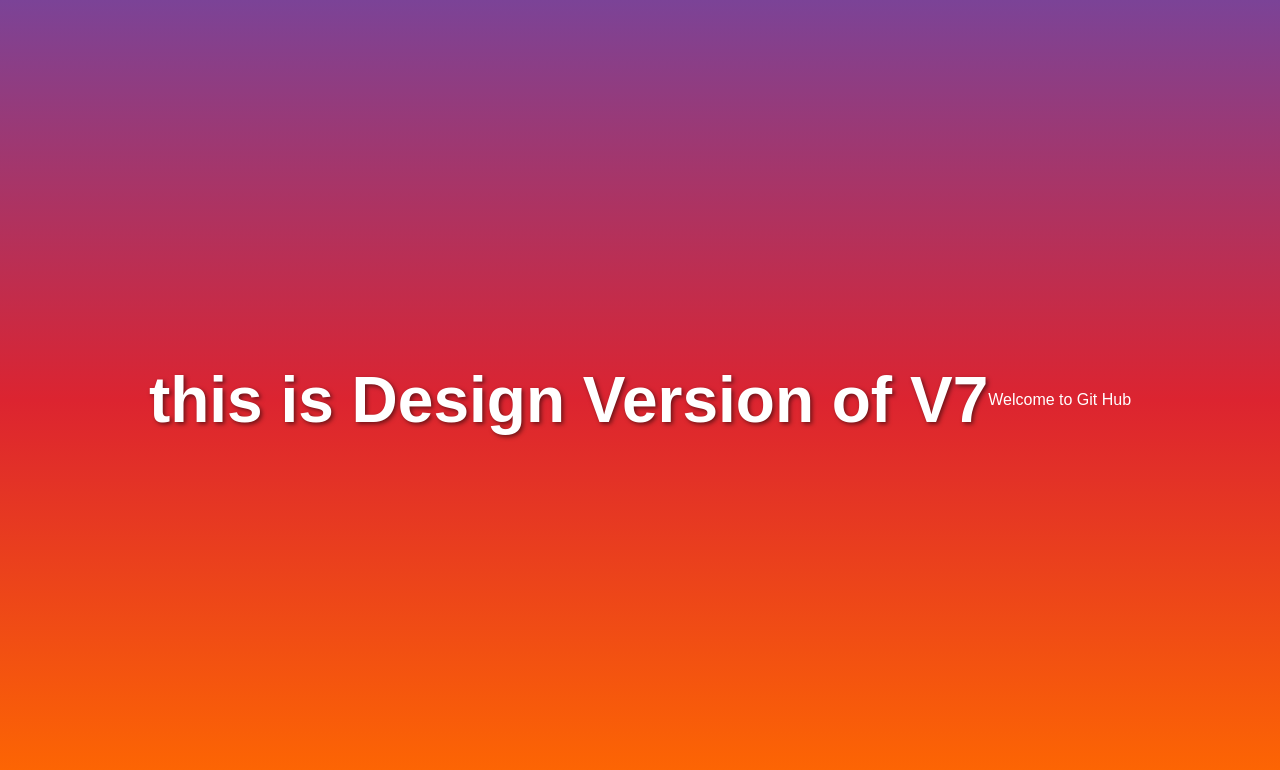
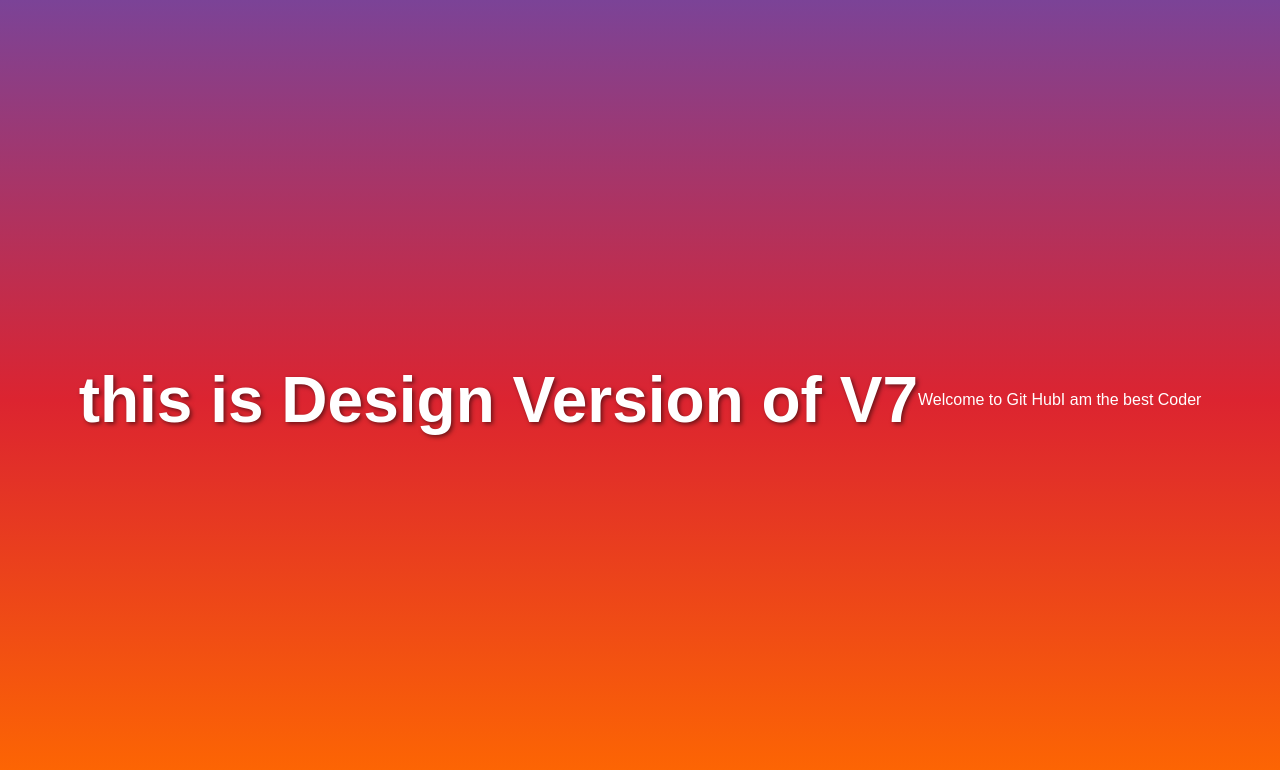
Before and after one commit to treealam/myrepo, a plain HTML site: page index.html in a window 1280 px wide. Drawn offline with Linux system fonts and the light colour scheme.

Commit message:
Update index.html

```diff
--- a/index.html
+++ b/index.html
@@ -9,5 +9,6 @@
 <body>
     <h1> this is  Design Version  of V7 </h1>
     <p>Welcome to Git Hub</p>
+    <p>I am the best Coder</p>
 </body>
 </html>
```
